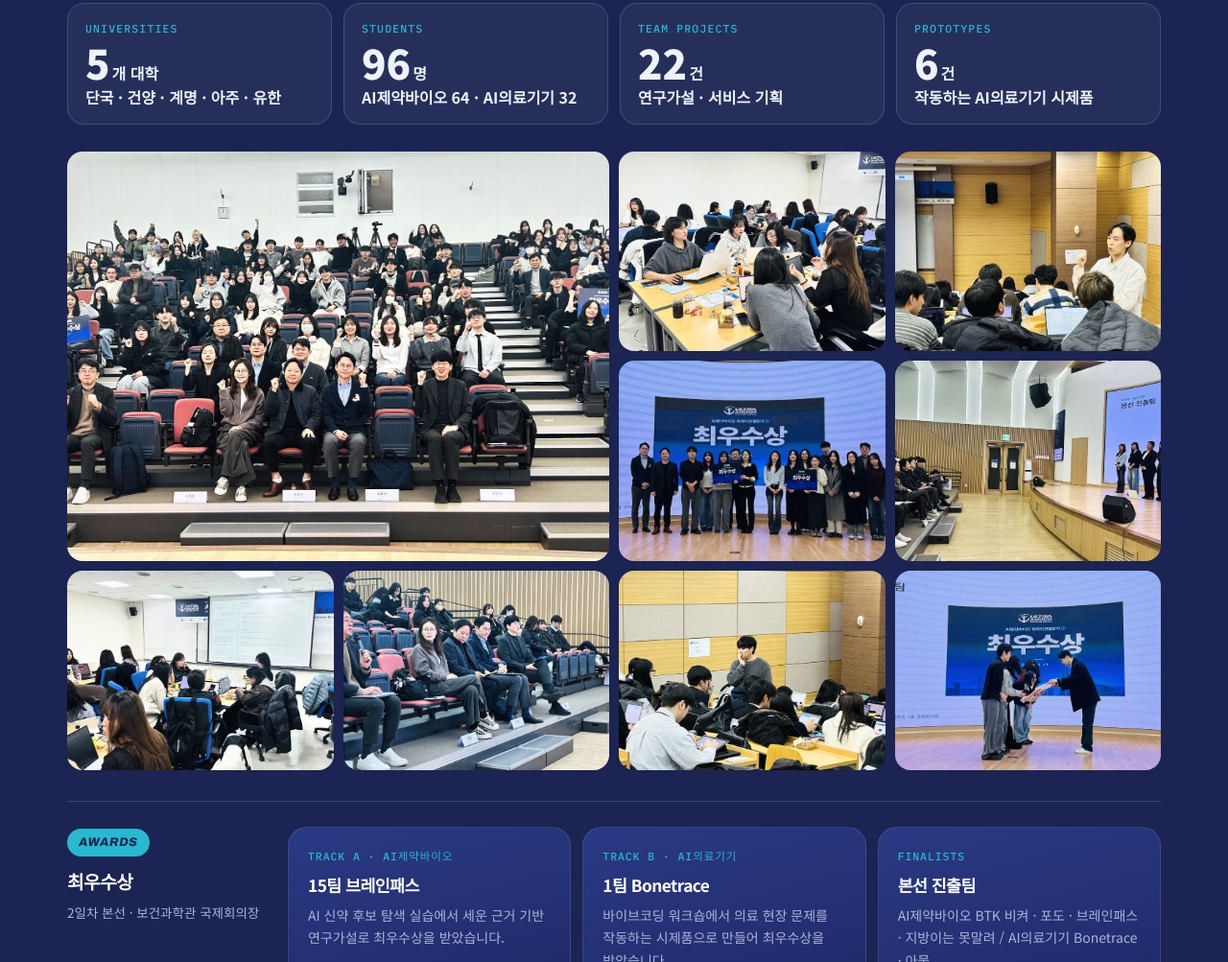
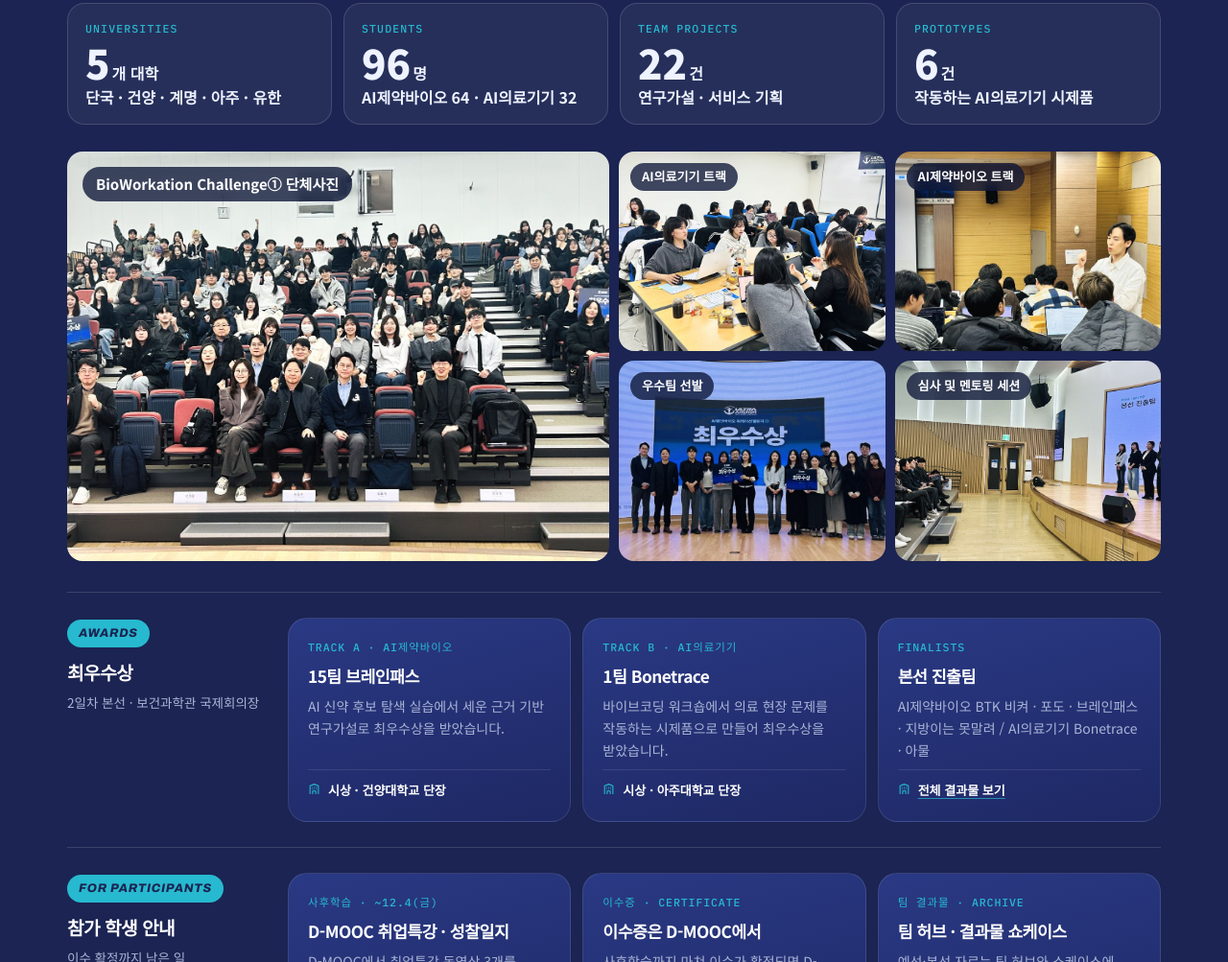
Before and after one commit to aibioultra/stargate, a plain HTML site: page index.html in a window 1280 px wide. Shown: the part 5721-6724 px from the top of the page at 96% size. Drawn offline with Linux system fonts and the light colour scheme.

Commit message:
챌린지① 사진 5장으로 정리, 사진별 제목 추가
Co-Authored-By: Claude Opus 5.5 <noreply@anthropic.com>
Claude-Session: https://claude.ai/code/session_01E6iJUbKTjGLTLfJKGUUinq

```diff
--- a/index.html
+++ b/index.html
@@ -297,7 +297,10 @@ table.cmp{width:100%;border-collapse:collapse;min-width:760px;font-size:15px}
 .gallery{display:grid;grid-template-columns:repeat(4,minmax(0,1fr));gap:10px;margin:0 0 32px}
 .gallery figure{margin:0;border-radius:16px;overflow:hidden;aspect-ratio:4/3;background:var(--on-dark-fill)}
 .gallery figure.w2{grid-column:span 2;grid-row:span 2;aspect-ratio:auto}
+.gallery figure{position:relative}
 .gallery img{width:100%;height:100%;object-fit:cover;display:block}
+.gallery figcaption{position:absolute;left:12px;top:12px;max-width:calc(100% - 24px);padding:6px 12px;border-radius:999px;background:rgba(13,22,56,.78);color:#fff;font-size:13px;font-weight:700;line-height:1.3;backdrop-filter:blur(6px);-webkit-backdrop-filter:blur(6px)}
+.gallery figure.w2 figcaption{font-size:15px;padding:8px 14px;left:16px;top:16px}
 @media (max-width:760px){.gallery{grid-template-columns:repeat(2,minmax(0,1fr))}.gallery figure.w2{grid-row:auto;aspect-ratio:4/3}.rep-stats{grid-template-columns:repeat(2,minmax(0,1fr))}}
 .step.is-done{opacity:.78}
 .ch-info div{border:1px solid var(--on-dark-line);border-radius:18px;padding:16px 18px;background:var(--on-dark-fill);min-width:0}
@@ -1309,18 +1312,14 @@ fieldset.fld legend{padding:0;margin-bottom:6px}
 
   /* 챌린지① 현장 사진: assets/challenge1/ 에 넣고 파일명을 아래에 적으면 표시됩니다 */
   const PHOTOS = [
-    { f: 'c1-01.jpg', alt: '챌린지① 참가 학생과 교원 단체 사진' },
-    { f: 'c1-02.jpg', alt: 'AI제약바이오 트랙 팀 실습' },
-    { f: 'c1-03.jpg', alt: '강사가 팀을 돌며 실습을 돕는 모습' },
-    { f: 'c1-04.jpg', alt: '최우수상 수상팀 기념 촬영' },
-    { f: 'c1-05.jpg', alt: '본선 진출팀 발표' },
-    { f: 'c1-06.jpg', alt: '노트북으로 팀 과제를 수행하는 학생들' },
-    { f: 'c1-07.jpg', alt: '본선 발표를 듣는 심사위원' },
-    { f: 'c1-08.jpg', alt: 'AI의료기기 트랙 바이브코딩 실습' },
-    { f: 'c1-09.jpg', alt: '최우수상 시상' }
+    { f: 'c1-01.jpg', t: 'BioWorkation Challenge① 단체사진', alt: '챌린지① 참가 학생과 교원 단체 사진' },
+    { f: 'c1-02.jpg', t: 'AI의료기기 트랙', alt: 'AI의료기기 트랙 팀 실습' },
+    { f: 'c1-03.jpg', t: 'AI제약바이오 트랙', alt: 'AI제약바이오 트랙 실습' },
+    { f: 'c1-04.jpg', t: '우수팀 선발', alt: '최우수상 수상팀 기념 촬영' },
+    { f: 'c1-05.jpg', t: '심사 및 멘토링 세션', alt: '본선 진출팀 발표와 심사' }
   ];
   (() => { const g = $('#gallery'); if (!g || !PHOTOS.length) return;
-    g.innerHTML = PHOTOS.map((p, i) => `<figure class="${i === 0 ? 'w2' : ''}"><img src="assets/challenge1/${p.f}" alt="${p.alt}" loading="lazy"></figure>`).join('');
+    g.innerHTML = PHOTOS.map((p, i) => `<figure class="${i === 0 ? 'w2' : ''}"><img src="assets/challenge1/${p.f}" alt="${p.alt}" loading="lazy"><figcaption>${p.t}</figcaption></figure>`).join('');
     g.hidden = false; })();
 
   /* D-day (KST) */
```
Also changed, not shown: assets/challenge1/c1-06.jpg (deleted), assets/challenge1/c1-07.jpg (deleted), assets/challenge1/c1-08.jpg (deleted), assets/challenge1/c1-09.jpg (deleted).
